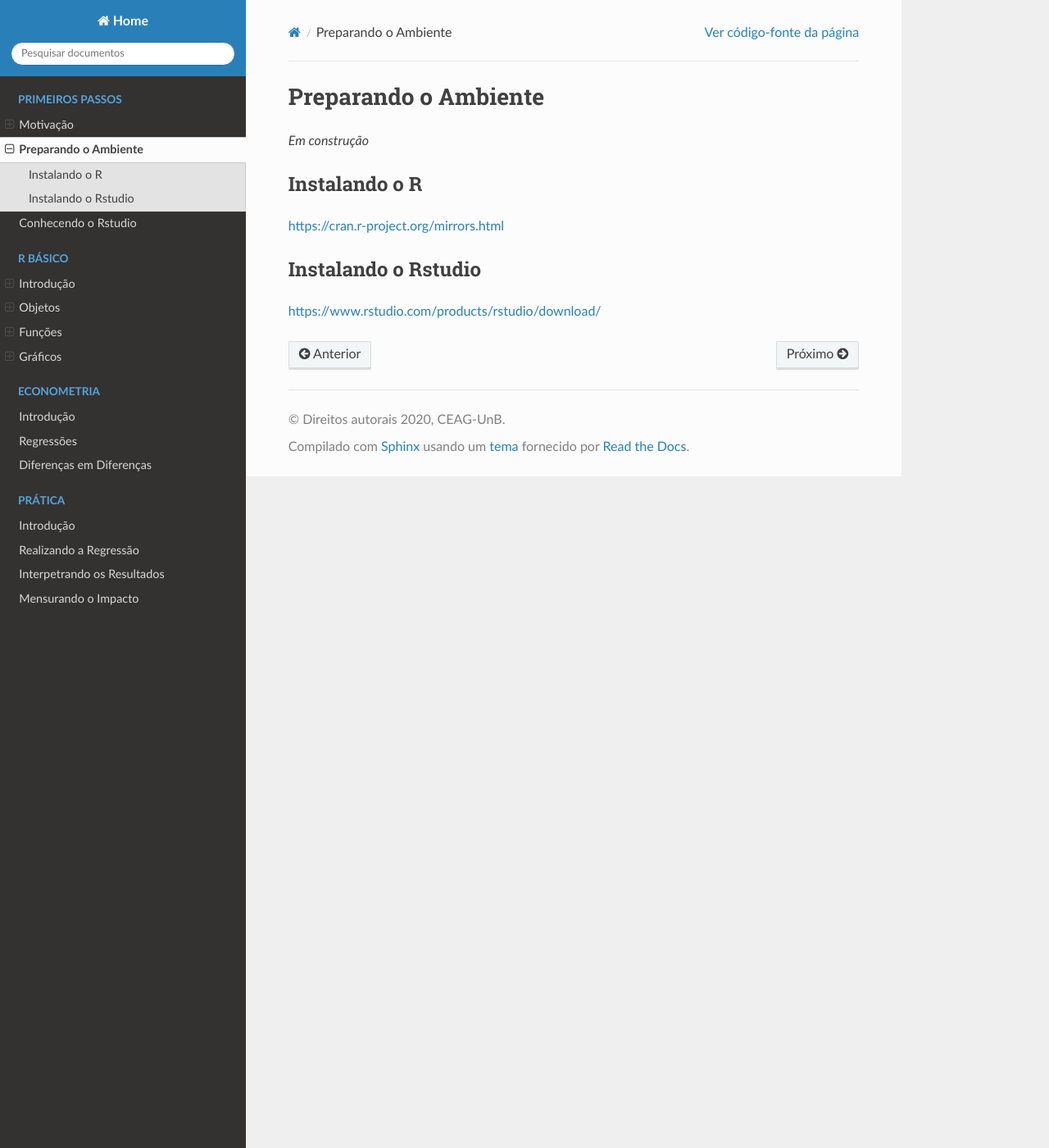
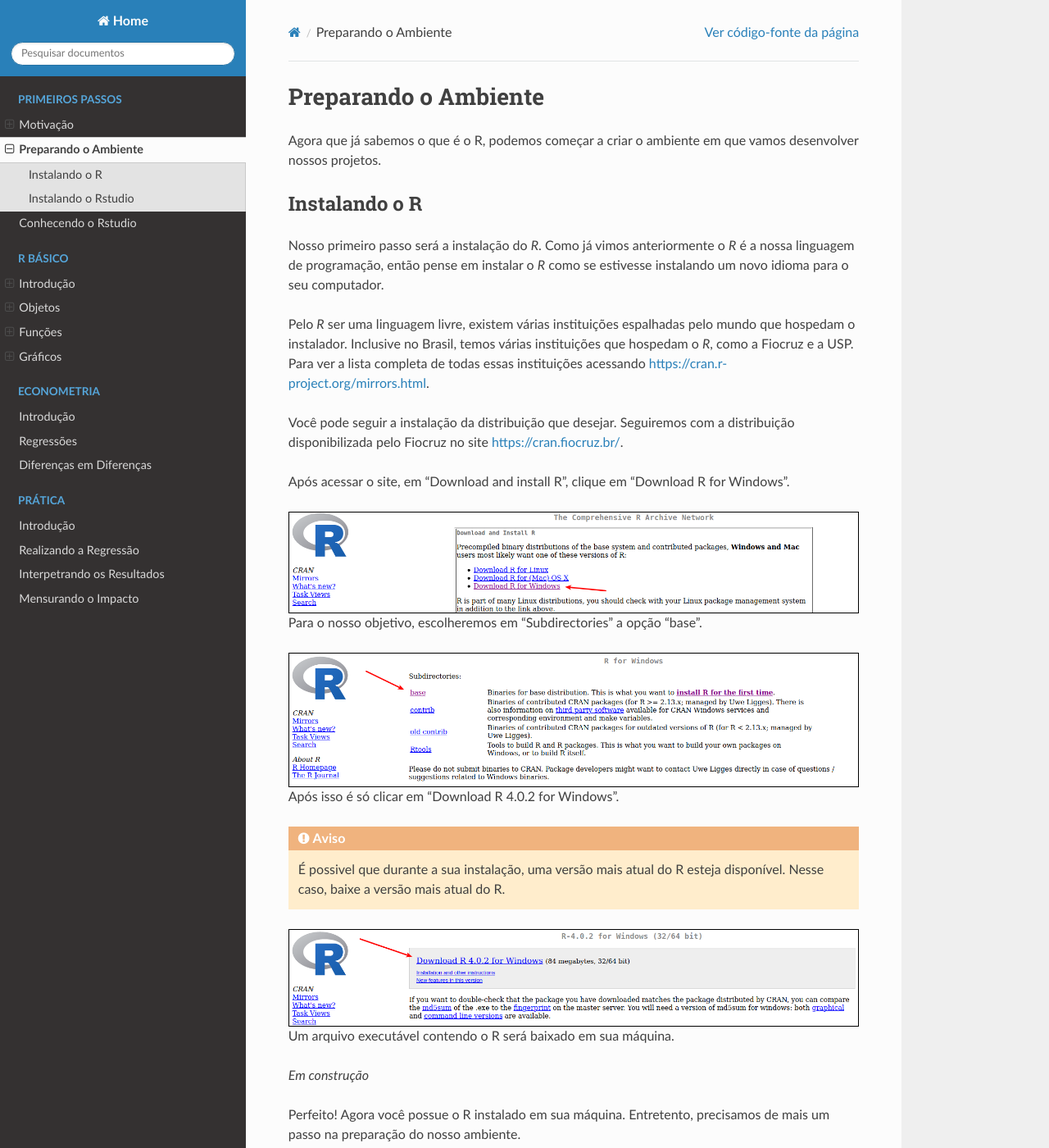
Before and after one commit to VitorGGs/manual-diff, a Sphinx documentation site: the page built from docs/intro/instalacao.rst, in a window 1280 px wide and 1400 px high. Shown: the whole window at 82% size. Built offline with Sphinx 7.4.7 and the Read the Docs theme 2.0.0, drawn with Linux system fonts in a browser that asks for light colours; some of the changed text lies outside the part shown.

Commit message:
escrito sobre a preparação de ambiente

```diff
--- a/docs/_static/css/custom.css
+++ b/docs/_static/css/custom.css
@@ -6,3 +6,7 @@
     font-size: 15px;
     line-height: 1.5;
 }
+
+.custom-img {
+	border: 1px solid black;
+}
--- a/docs/intro/instalacao.rst
+++ b/docs/intro/instalacao.rst
@@ -2,17 +2,82 @@
 Preparando o Ambiente
 """""""""""""""""""""
 
-*Em construção*
-
+Agora que já sabemos o que é o R, podemos começar a criar o ambiente em que vamos desenvolver nossos projetos.
 
 --------------
 Instalando o R
 --------------
 
-https://cran.r-project.org/mirrors.html
+Nosso primeiro passo será a instalação do *R*. Como já vimos anteriormente o *R* é a nossa linguagem de programação, então pense em instalar o *R* como se estivesse instalando um novo idioma para o seu computador.
+
+Pelo *R* ser uma linguagem livre, existem várias instituições espalhadas pelo mundo que hospedam o instalador. Inclusive no Brasil, temos várias instituições que hospedam o *R*, como a Fiocruz e a USP. Para ver a lista completa de todas essas instituições acessando https://cran.r-project.org/mirrors.html.
+
+Você pode seguir a instalação da distribuição que desejar. Seguiremos com a distribuição disponibilizada pelo Fiocruz no site https://cran.fiocruz.br/.
+
+Após acessar o site, em "Download and install R", clique em "Download R for Windows".
+
+.. figure:: ./images/passo0.png
+	:align: center
+	:class: custom-img
+
+Para o nosso objetivo, escolheremos em "Subdirectories" a opção "base".
+
+.. figure:: ./images/passo1.png
+	:align: center
+	:class: custom-img
+
+
+Após isso é só clicar em "Download R 4.0.2 for Windows".
+
+.. warning::
+
+	É possivel que durante a sua instalação, uma versão mais atual do R esteja disponível. Nesse caso, baixe a versão mais atual do R.
+
+.. figure:: ./images/passo2.png
+	:align: center
+	:class: custom-img
+
+
+
+
+Um arquivo executável contendo o R será baixado em sua máquina.
+
+
+*Em construção*
+
+
+Perfeito! Agora você possue o R instalado em sua máquina. Entretento, precisamos de mais um passo na preparação do nosso ambiente.
+
 
 --------------------
 Instalando o Rstudio
 --------------------
 
-https://www.rstudio.com/products/rstudio/download/
+Se você já viu ou teve algum contato anterior com o R, provavelmente se deparou com um programa cheio de ferramentas. Na verdade, como já explicado anteriormente, o R é apenas a linguagem de programação, e portanto, iremos precisar de um software que possua essas ferramentas.
+
+Para tanto, precisamos de uma IDE - *Integrated Development Enviroment* ou Ambiente de Desenvolvimento Integrado- que é nada mais que um software para nos prestar auxilio durante nossos projetos.
+
+.. tip::
+
+	A utilização de uma IDE não é obrigatória, mas é altamente recomendável.
+
+Uma das principais IDE's para o R é o Rstudio, que além de ser um software livre, possue um ambiente completo para atender as nossas necessidades.
+
+Para baixar o Rstudio, acesse esse link: https://www.rstudio.com/products/rstudio/download/ e clique em "Download" na opção "FREE".
+
+.. image:: ./images/passo3.png
+	:align: center
+	:class: custom-img
+
+Role a tela até a seção "All Instalers" e selecione a opção corresponedente ao seu Windows.
+
+.. image:: ./images/passo4.png
+	:align: center
+	:class: custom-img
+
+Um arquivo executável contendo o Rstudio será baixado em sua máquina.
+
+*Em construção*
+
+
+Agora que temos nosso Ambiente preparado, vamos conhecer o ambiente Rstudio e em seguida já iremos escrever nossas primeiras linhas de código.
```
Also changed, not shown: docs/intro/images/passo0.png (added), docs/intro/images/passo1.png (added), docs/intro/images/passo2.png (added), docs/intro/images/passo3.png (added), docs/intro/images/passo4.png (added), 11 other files.
